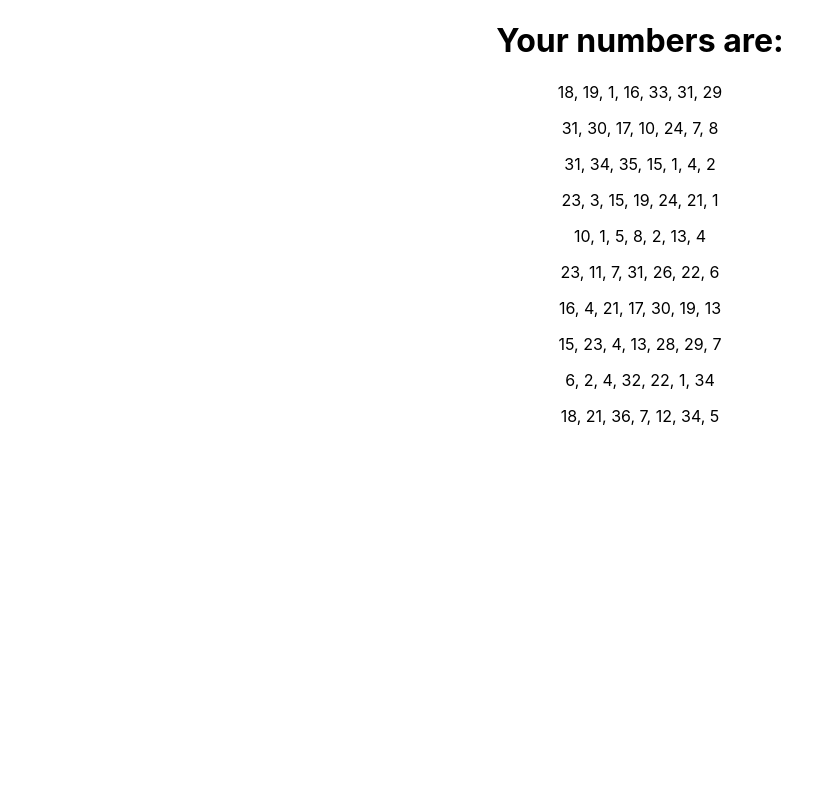
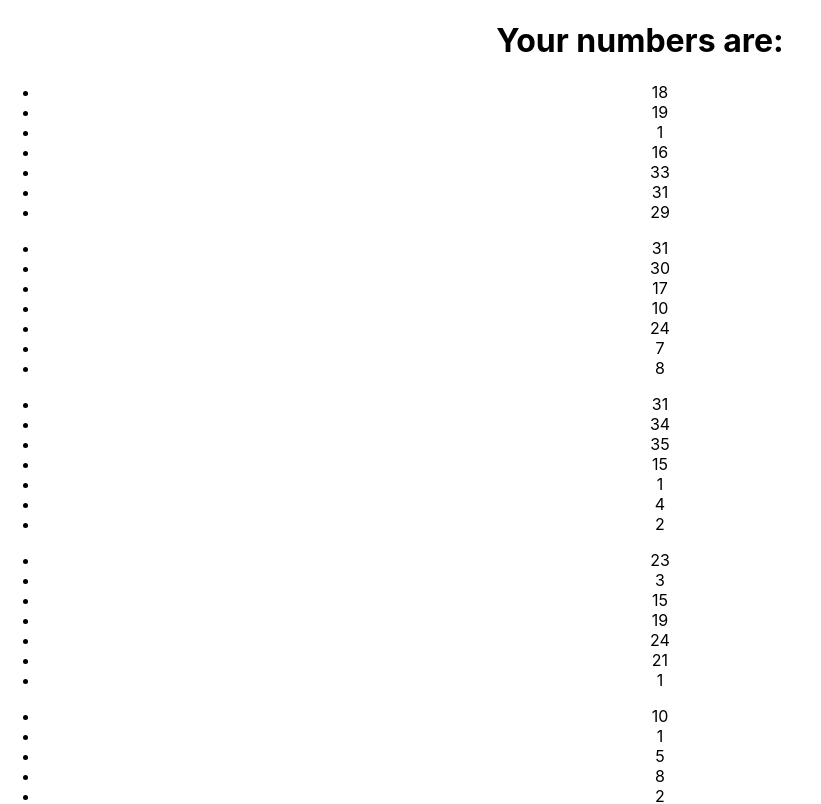
Before and after one commit to AlfonsoAnaya/lotto-picker-react, a React (Create React App) app: page / in a window 1280 px wide. Shown: the top 804 px of the page, without its empty margins (0-821 px from the left). Built offline with nearby package versions, Linux system fonts and the light colour scheme.

Commit message:
numbers displayed as lists

```diff
--- a/src/components/PickNumbers.js
+++ b/src/components/PickNumbers.js
@@ -13,7 +13,11 @@ function PickNumbers() {
       sheet.splice(randomIndex, 1);
     }
     return(
-      <p>{result.join(", ")}</p>
+      <ul>
+        {result.map(number => (
+          <li className="numberItemList">{number}</li>
+        ))}
+      </ul>
     )
   }
 
```
